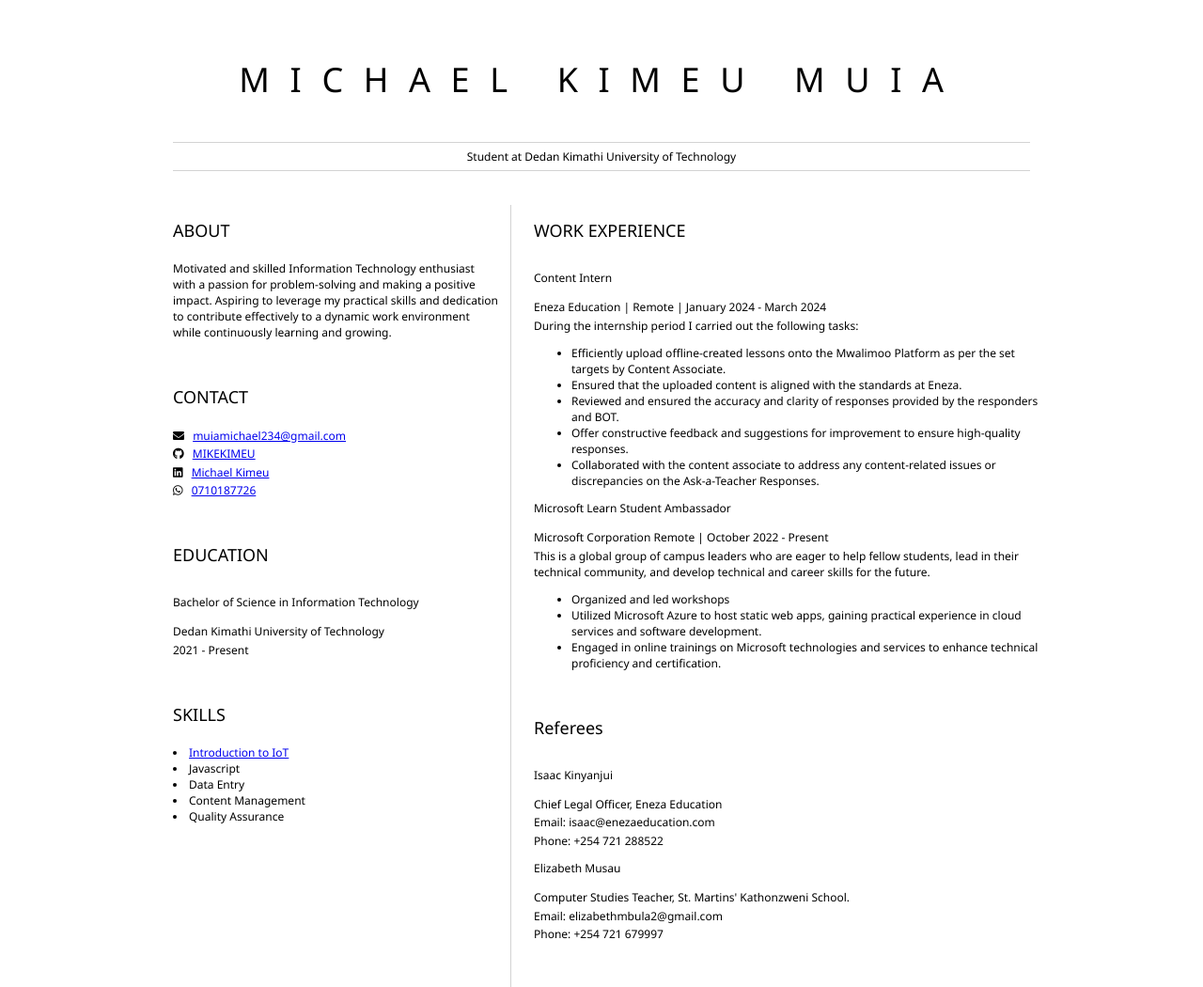
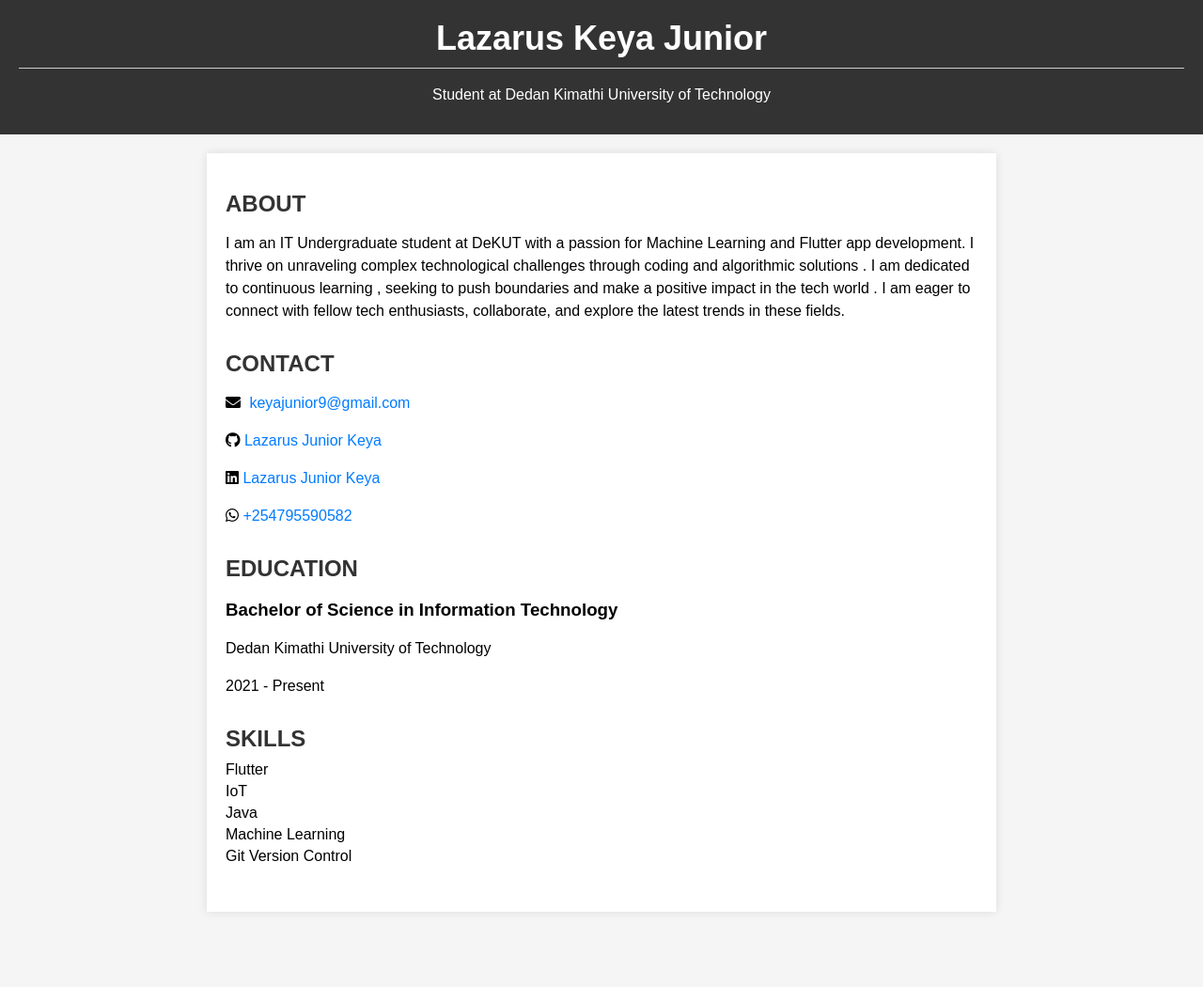
Before and after one commit to MIKEKIMEU/MK-RESUME, a plain HTML site: page index.html in a window 1280 px wide. Shown: the whole page at 94% size. After the commit the page ends 990 px from the top, so only its background shows below. Drawn offline with Linux system fonts and the light colour scheme.

Commit message:
Made updates for feature Resume

```diff
--- a/index.html
+++ b/index.html
@@ -1,97 +1,121 @@
 <!DOCTYPE html>
 <html lang="en">
 <head>
-    <link href="style.css" rel="stylesheet">
+    <meta charset="UTF-8">
+    <meta name="viewport" content="width=device-width, initial-scale=1.0">
+    <title>Lazarus Keya Junior - Resume</title>
     <link rel="stylesheet" href="https://cdnjs.cloudflare.com/ajax/libs/font-awesome/5.15.4/css/all.min.css">
-    <title>Michael Kimeu Resume</title>
+    <style>
+        body {
+            font-family: Arial, sans-serif;
+            margin: 0;
+            padding: 0;
+            background-color: #f5f5f5;
+        }
+
+        header {
+            background-color: #333;
+            color: #fff;
+            padding: 20px;
+            text-align: center;
+        }
+
+        h1 {
+            margin: 0;
+            font-size: 36px;
+        }
+
+        hr {
+            border: none;
+            border-top: 1px solid #ccc;
+            margin: 10px 0;
+        }
+
+        main {
+            max-width: 800px;
+            margin: 20px auto;
+            padding: 20px;
+            background-color: #fff;
+            box-shadow: 0 0 10px rgba(0, 0, 0, 0.1);
+        }
+
+        section {
+            margin-bottom: 30px;
+        }
+
+        h2 {
+            color: #333;
+            font-size: 24px;
+            margin-bottom: 10px;
+        }
+
+        p {
+            line-height: 1.5;
+            margin-bottom: 10px;
+        }
+
+        ul {
+            list-style-type: none;
+            padding: 0;
+            margin: 0;
+        }
+
+        li {
+            margin-bottom: 5px;
+        }
+
+        a {
+            color: #007bff;
+            text-decoration: none;
+        }
+
+        a:hover {
+            text-decoration: underline;
+        }
+
+        .fa {
+            margin-right: 5px;
+        }
+    </style>
 </head>
 <body>
-    <header id="header">
-        <h1>MICHAEL KIMEU MUIA</h1>
+    <header>
+        <h1>Lazarus Keya Junior</h1>
         <hr>
-        Student at Dedan Kimathi University of Technology
-        <hr>
+        <p>Student at Dedan Kimathi University of Technology</p>
     </header>
+
     <main>
-        <article id="mainLeft">
         <section>
             <h2>ABOUT</h2>
-                <p>Motivated and skilled Information Technology enthusiast with a passion for problem-solving and making a positive impact. Aspiring to leverage my practical skills and dedication to contribute effectively to a dynamic work environment while continuously learning and growing.</p>
+            <p>I am an IT Undergraduate student at DeKUT with a passion for Machine Learning and Flutter app development. I thrive on unraveling complex technological challenges through coding and algorithmic solutions . I am dedicated to continuous learning , seeking to push boundaries and make a positive impact in the tech world . I am eager to connect with fellow tech enthusiasts, collaborate, and explore the latest trends in these fields.</p>
         </section>
+
         <section>
             <h2>CONTACT</h2>
-                <p>
-                    <i class="fa fa-envelope" aria-hidden="true"></i>
-                    <a href="mailto:muiamichael234@gmail.com">muiamichael234@gmail.com</a>
-                </p>
-                <p>
-                    <i class="fab fa-github" aria-hidden="true"></i>
-                    <a href="https://github.com/MIKEKIMEU">MIKEKIMEU</a>
-                </p>
-                <p>
-                    <i class="fab fa-linkedin" aria-hidden="true"></i>
-                    <a href="https://www.linkedin.com/in/michael-kimeu-249932230/">Michael Kimeu</a>
-                </p>
-                <p>
-                    <i class="fab fa-whatsapp" aria-hidden="true"></i>
-                    <a href="https://wa.me/+254710187726">0710187726</a>
-                </p>
+            <p><i class="fa fa-envelope" aria-hidden="true"></i> <a href="mailto:keyajunior9@gmail.com">keyajunior9@gmail.com</a></p>
+            <p><i class="fab fa-github" aria-hidden="true"></i> <a href="https://github.com/LazarusJunior" target="_blank">Lazarus Junior Keya</a></p>
+            <p><i class="fab fa-linkedin" aria-hidden="true"></i> <a href="https://www.linkedin.com/in/junior-keya-89a54a25b/" target="_blank">Lazarus Junior Keya</a></p>
+            <p><i class="fab fa-whatsapp" aria-hidden="true"></i> <a href="https://wa.me/+254795590582" target="_blank">+254795590582</a></p>
         </section>
+
         <section>
             <h2>EDUCATION</h2>
             <h3>Bachelor of Science in Information Technology</h3>
             <p>Dedan Kimathi University of Technology</p>
             <p>2021 - Present</p>
         </section>
+
         <section>
             <h2>SKILLS</h2>
-                <p>
-                    <li><a href="https://drive.google.com/file/d/1apD7jUidxvVyhbYvoBrCMykpr2L6YsJF/view?usp=sharing">Introduction to IoT</a></li>
-                    <li>Javascript</li>
-                    <li>Data Entry</li>
-                    <li>Content Management</li>
-                    <li>Quality Assurance</li>
-                </p>
-            </section>
-        </article>
-        <article id="mainRight">
-            <section>
-                <h2>WORK EXPERIENCE</h2>
-                <h3>Content Intern</h3>
-                <p>Eneza Education | Remote | January 2024 - March 2024</p>
-                <p>During the internship period I carried out the following tasks:</p>
             <ul>
-                    <li>Efficiently upload offline-created lessons onto the Mwalimoo Platform as per the set targets by Content Associate.</li>
-                    <li>Ensured that the uploaded content is aligned with the standards at Eneza.</li>
-                    <li>Reviewed and ensured the accuracy and clarity of responses provided by the responders and BOT.</li>
-                    <li>Offer constructive feedback and suggestions for improvement to ensure high-quality responses.</li>
-                    <li>Collaborated with the content associate to address any content-related issues or discrepancies on the Ask-a-Teacher Responses.</li>
-                </ul>
-                <h3>Microsoft Learn Student Ambassador</h3>
-                <p>Microsoft Corporation Remote | October 2022 - Present</p>
-                <p>This is a global group of campus leaders who are eager to help fellow students, lead in their technical community, and develop technical and career skills for the future.</p>
-                <ul>
-                    <li>Organized and led workshops</li>
-                    <li>Utilized Microsoft Azure to host static web apps, gaining practical experience in cloud services and software development.</li>
-                    <li>Engaged in online trainings on Microsoft technologies and services to enhance technical proficiency and certification.</li>
+                <li>Flutter</li>
+                <li>IoT</li>
+                <li>Java</li>
+                <li>Machine Learning</li>
+                <li>Git Version Control</li>
             </ul>
         </section>
-            <section>
-                <h2>Referees</h2>
-                <div class="referee">
-                    <h3>Isaac Kinyanjui</h3>
-                    <p>Chief Legal Officer, Eneza Education</p>
-                    <p>Email: isaac@enezaeducation.com</p>
-                    <p>Phone: +254 721 288522</p>
-                </div>
-                <div class="referee">
-                    <h3>Elizabeth Musau</h3>
-                    <p>Computer Studies Teacher, St. Martins' Kathonzweni School.</p>
-                    <p>Email: elizabethmbula2@gmail.com</p>
-                    <p>Phone: +254 721 679997</p>
-                </div>
-            </section>
-        </article>
     </main>
 </body>
 </html>
--- a/style.css
+++ /dev/null
@@ -1,64 +0,0 @@
-body {
-    font-family: 'Segoe UI', Tahoma, Geneva, Verdana, sans-serif;
-    font-size: 12px;
-    max-width: 960px;
-    margin: auto;
-}
-
-body {
-    color: black;
-}
-
-
-h1 {
-    font-size: 3em;
-    letter-spacing: .6em;
-    padding-top: 1em;
-    padding-bottom: 1em;
-}
-
-h2 {
-    font-size: 1.5em;
-    padding-bottom: 1em;
-}
-
-h3 {
-    font-size: 1em;
-    padding-bottom: 1em;
-}
-
-    main {
-        display: grid;
-        grid-template-columns: 40% 60%;
-        margin-top: 3em;
-    }
-    header {
-        text-align: center;
-        margin: auto 2em;
-    }
-
-    section {
-        margin: auto 1em 4em 2em;
-    }
-
-    i {
-        margin-right: .5em;
-    }
-
-    p {
-        margin: .2em auto
-    }
-
-    hr {
-        border: none;
-        background-color: lightgray;
-        height: 1px;
-    }
-
-    h1, h2, h3 {
-        font-weight: 100;
-        margin-bottom: 0;
-    }
-    #mainLeft {
-        border-right: 1px solid lightgray;
-    }
```
Also changed, not shown: 1 other file. Lines whose indentation alone changed are shown as unchanged.
